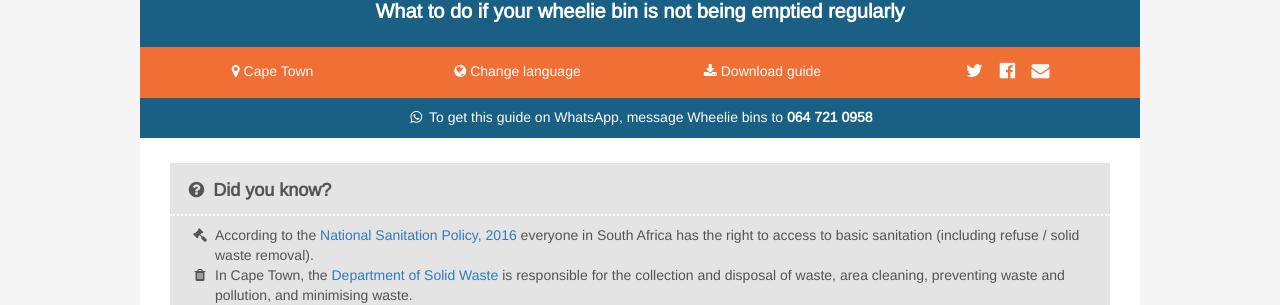
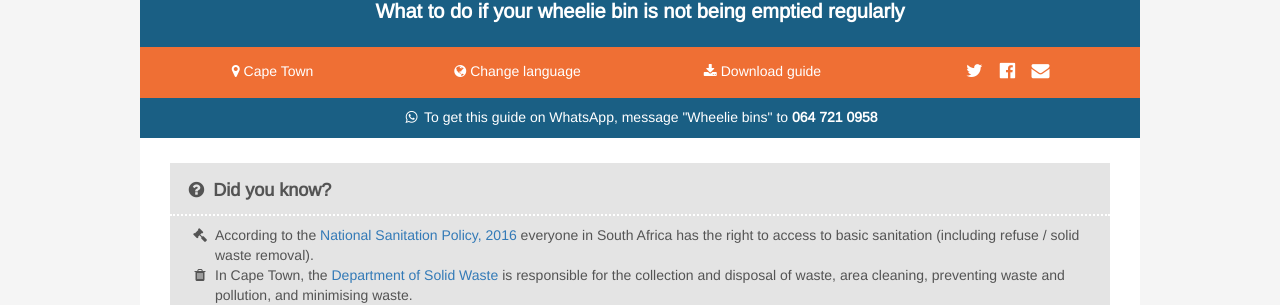
Before and after one commit to OpenUpSA/action-takers, a Jekyll site: the page built from _guides/wheelie-bins.md, in a window 1280 px wide. Shown: the part 128-433 px from the top of the page. Built offline with Jekyll 4.4.1, drawn with Linux system fonts in a browser that asks for light colours; nearby versions of some CDN libraries.

Commit message:
same font size summary

```diff
--- a/_layouts/guide.html
+++ b/_layouts/guide.html
@@ -43,7 +43,7 @@ layout: base
   </div>
 
   <div class="whatsapp-bar">
-    <i class="fa fa-fw fa-whatsapp" aria-hidden="true"></i> To get this guide on WhatsApp, message {{ page.short-title }} to <b>064 721 0958</b>
+    <i class="fa fa-fw fa-whatsapp" aria-hidden="true"></i> To get this guide on WhatsApp, message "{{ page.short-title }}" to <b>064 721 0958</b>
   </div>
 
   <div class="hidden-print">
--- a/css/main.scss
+++ b/css/main.scss
@@ -691,7 +691,6 @@ nav.navbar-default {
   .summary {
     background-color: $orange;
     color: #fff;
-    font-size: 18px;
     ul {
       li {
         margin-bottom: 10px;
```
